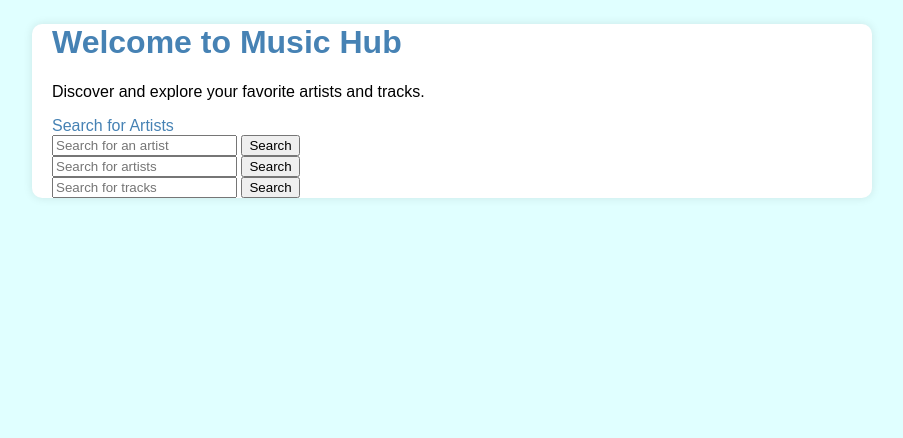
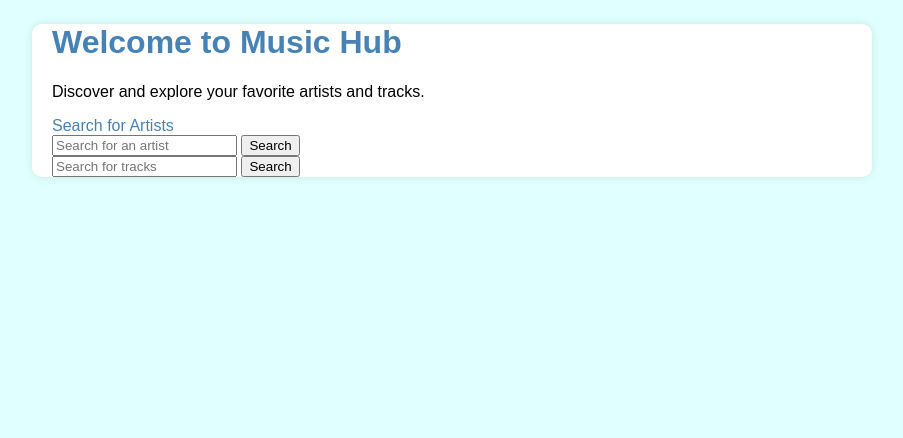
Before and after one commit to Nizogcwala/Music-Hub---Social-Media-Platform, a Flask app: page / in a window 1280 px wide. Shown: the part 167-605 px from the top of the page, without its empty margins (188-1091 px from the left). Run offline with Flask 3, Linux system fonts and the light colour scheme.

Commit message:
Modified index.html

```diff
--- a/MusicHubApp/templates/index.html
+++ b/MusicHubApp/templates/index.html
@@ -14,13 +14,10 @@
         <h1>Welcome to Music Hub</h1>
         <p>Discover and explore your favorite artists and tracks.</p>
         <div class="links">
-            <a href="{{ url_for('artist_search') }}">Search for Artists</a>
+            <!-- Add target="_blank" attribute to open Spotify in a new tab -->
+            <a href="https://www.spotify.com/" target="_blank">Search for Artists</a>
             <form action="{{ url_for('artist_search') }}" method="get">
                 <input type="text" name="artist_name" placeholder="Search for an artist">
-                <button type="submit">Search</button>
-            </form>
-            <form action="{{ url_for('artist_search') }}" method="GET">
-                <input type="text" name="query" placeholder="Search for artists">
                 <button type="submit">Search</button>
             </form>
             <form action="{{ url_for('track_search') }}" method="GET">
```
